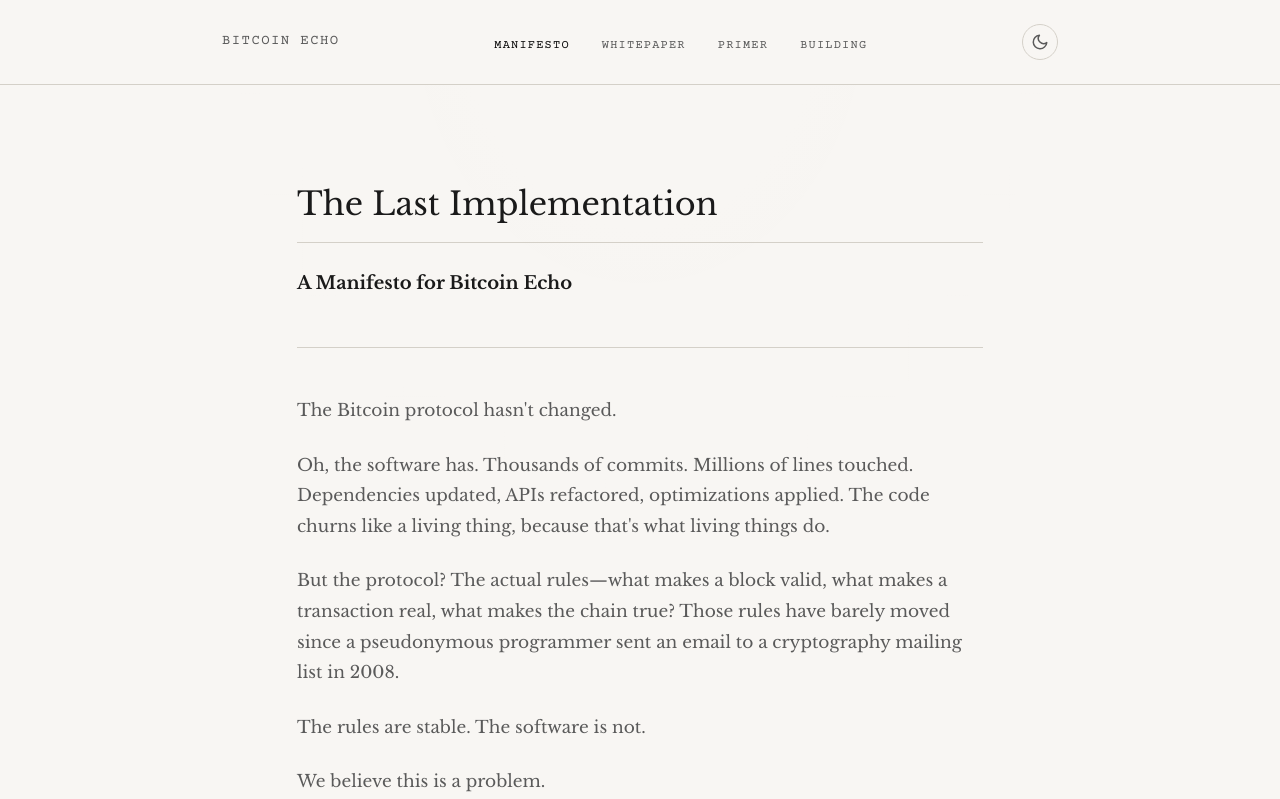
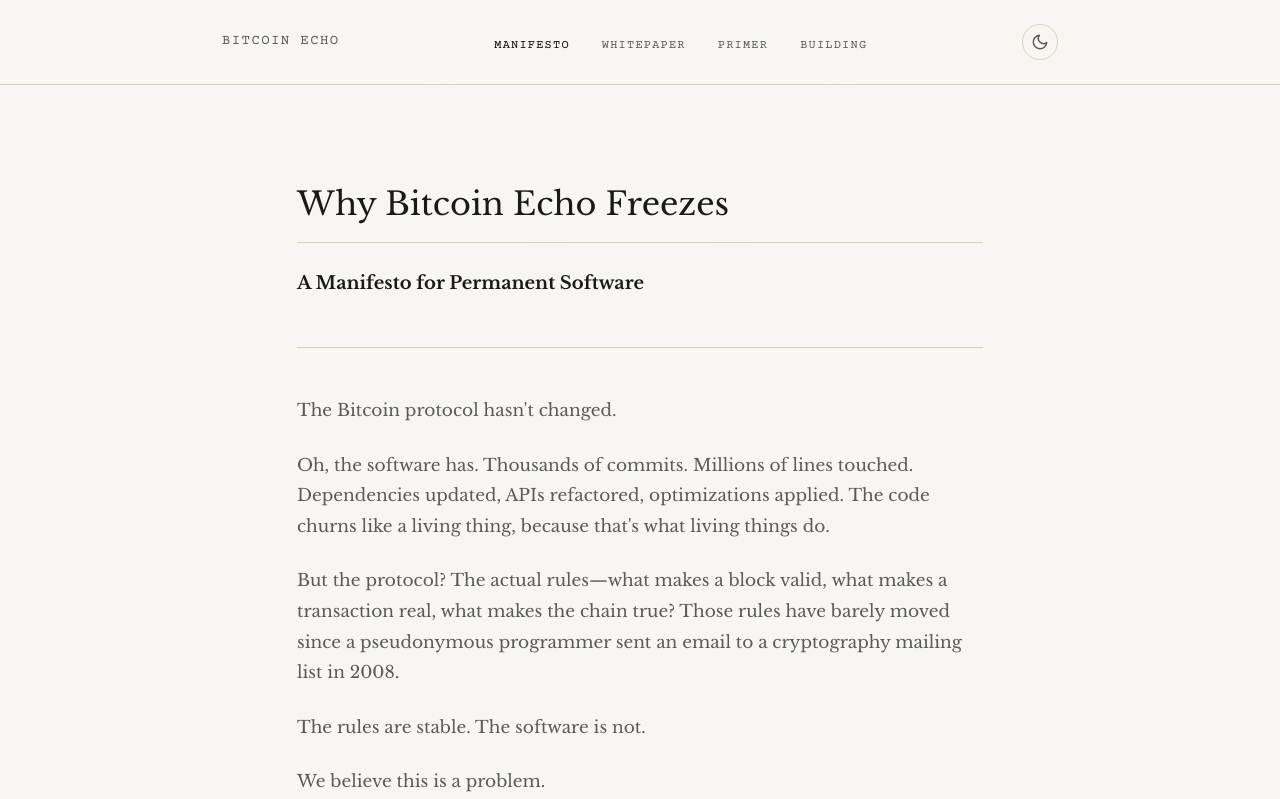
Before and after one commit to bitcoinecho/bitcoinecho-org, a PHP site: page /docs/manifesto in a window 1280 px wide. Shown: the top 799 px of the page. Run offline with PHP 8.4, Linux system fonts and the light colour scheme.

Commit message:
refactor: replace 'The Last Implementation' with 'Build once. Build right. Stop.' and add new OG image
- Update hero tagline in index.html
- Update all meta tags (og:title, twitter:title) across index.html and doc-template.php
- Correct OG image dimensions to 1200x628 (Twitter/X spec)
- Retitle manifesto to 'Why Bitcoin Echo Freezes'
- Update closing taglines in ROADMAP.md and GUI_ROADMAP.md
- Add new bitcoin-echo-og-image.png (1200x628px)

```diff
--- a/bitcoin-echo-manifesto.md
+++ b/bitcoin-echo-manifesto.md
@@ -1,6 +1,6 @@
-# The Last Implementation
+# Why Bitcoin Echo Freezes
 
-**A Manifesto for Bitcoin Echo**
+**A Manifesto for Permanent Software**
 
 ---
 
--- a/doc-template.php
+++ b/doc-template.php
@@ -13,13 +13,13 @@
     <meta charset="UTF-8">
     <meta name="viewport" content="width=device-width, initial-scale=1.0">
     <title><?= htmlspecialchars($title) ?> — Bitcoin Echo</title>
-    <meta name="description" content="<?= htmlspecialchars($title) ?> — Bitcoin Echo: The Last Implementation">
+    <meta name="description" content="<?= htmlspecialchars($title) ?> — Bitcoin Echo: Build once. Build right. Stop.">
     <meta name="theme-color" content="#0a0a0a">
     <link rel="icon" type="image/png" href="/favicon-32x32.png" sizes="32x32" />
     <link rel="icon" type="image/png" href="/favicon-16x16.png" sizes="16x16" />
 
     <!-- Open Graph -->
-    <meta property="og:title" content="Bitcoin Echo — The Last Implementation">
+    <meta property="og:title" content="Bitcoin Echo — Build once. Build right. Stop.">
     <meta property="og:description"
         content="A complete Bitcoin protocol implementation in pure C, designed to freeze forever upon completion. Zero dependencies. Built for permanence, not continued development. bitcoinecho.org">
     <meta property="og:type" content="website">
@@ -27,14 +27,14 @@
     <meta property="og:site_name" content="Bitcoin Echo">
     <meta property="og:locale" content="en_US">
     <meta property="og:image" content="https://bitcoinecho.org/bitcoin-echo-og-image.png">
-    <meta property="og:image:width" content="960">
-    <meta property="og:image:height" content="960">
+    <meta property="og:image:width" content="1200">
+    <meta property="og:image:height" content="628">
     <meta property="og:image:alt" content="Bitcoin Echo symbol — a stylized B within a circuit-like design">
     <meta property="og:image:type" content="image/jpeg">
 
     <!-- Twitter Card -->
     <meta name="twitter:card" content="summary_large_image">
-    <meta name="twitter:title" content="Bitcoin Echo — The Last Implementation">
+    <meta name="twitter:title" content="Bitcoin Echo — Build once. Build right. Stop.">
     <meta name="twitter:description"
         content="A complete Bitcoin protocol implementation in pure C, designed to freeze forever upon completion. Zero dependencies. Built for permanence, not continued development.">
     <meta name="twitter:image" content="https://bitcoinecho.org/bitcoin-echo-og-image.png">
```
Also changed, not shown: GUI_ROADMAP.md (+1 -1 lines), ROADMAP.md (+1 -1 lines), index.html (+6 -6 lines), bitcoin-echo-og-image.png.
